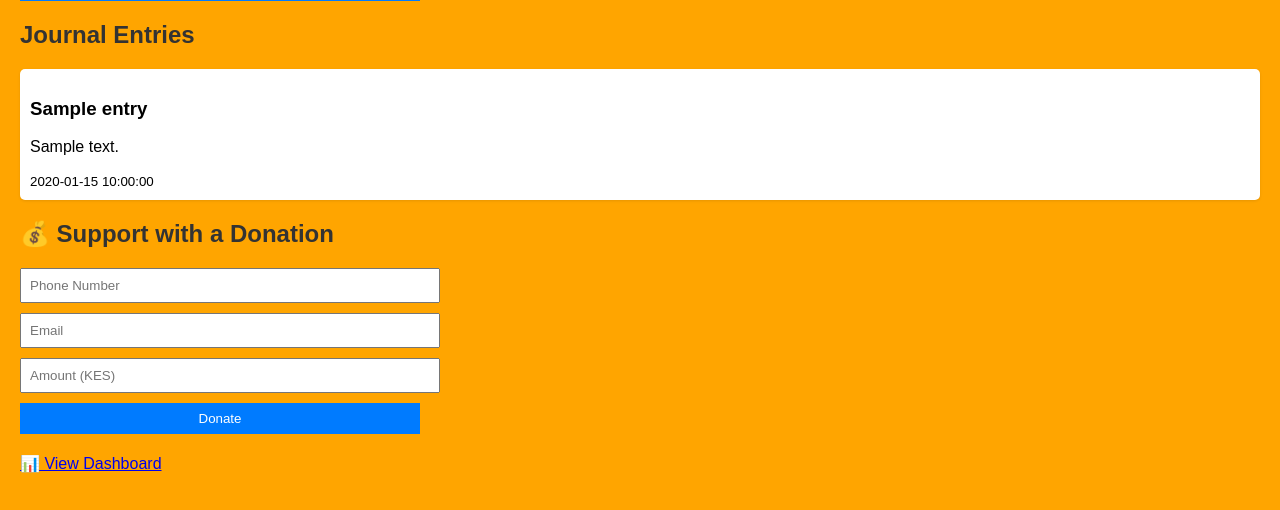
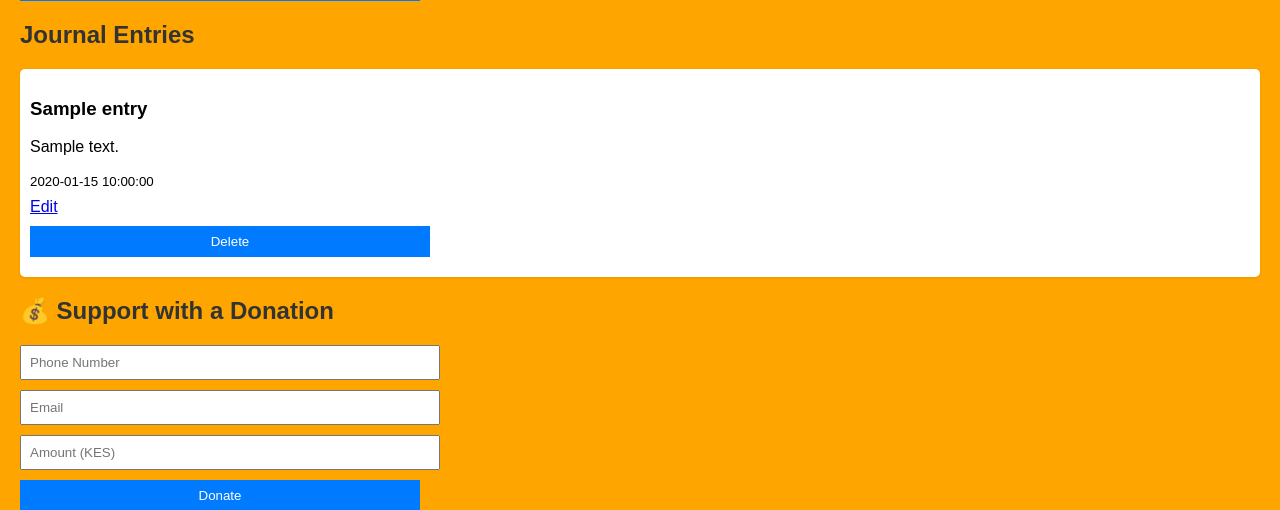
Before and after one commit to Irene-ops-ai/Mood-journal-app, a Flask app: page / in a window 1280 px wide. Shown: the part 214-724 px from the top of the page. Run offline with Flask 3, Linux system fonts and the light colour scheme; tables that the repository leaves empty hold one stand-in row (values such as "Sample post").

Commit message:
Added edit and delete buttons

```diff
--- a/app.py
+++ b/app.py
@@ -46,6 +46,41 @@ def add_entry():
     conn.commit()
     conn.close()
     return redirect("/")
+
+@app.route("/edit/<int:entry_id>", methods=["GET", "POST"])
+def edit_entry(entry_id):
+    conn = get_db()
+    entry = conn.execute(
+        "SELECT * FROM journal_entries WHERE id = ?", (entry_id,)
+    ).fetchone()
+
+    if not entry:
+        conn.close()
+        return "Entry not found", 404
+
+    if request.method == "POST":
+        title = request.form["title"]
+        content = request.form["content"]
+        conn.execute(
+            "UPDATE journal_entries SET title = ?, content = ? WHERE id = ?",
+            (title, content, entry_id)
+        )
+        conn.commit()
+        conn.close()
+        return redirect("/")
+
+    conn.close()
+    return render_template("edit.html", entry=entry)
+
+
+@app.route("/delete/<int:entry_id>", methods=["POST"])
+def delete_entry(entry_id):
+    conn = get_db()
+    conn.execute("DELETE FROM journal_entries WHERE id = ?", (entry_id,))
+    conn.commit()
+    conn.close()
+    return redirect("/")
+
 
 @app.route("/donate", methods=["POST"])
 def donate():
--- a/templates/index.html
+++ b/templates/index.html
@@ -4,7 +4,6 @@
   <meta charset="UTF-8">
   <title>Journal</title>
   <link rel="stylesheet" href="{{ url_for('static', filename='style.css') }}">
-
 </head>
 <body>
   <h1>📝 My Journal</h1>
@@ -21,6 +20,14 @@
       <h3>{{ entry['title'] }}</h3>
       <p>{{ entry['content'] }}</p>
       <small>{{ entry['created_at'] }}</small>
+
+      <!-- ✅ Edit & Delete buttons -->
+      <div style="margin: 8px 0;">
+        <a href="{{ url_for('edit_entry', entry_id=entry['id']) }}">Edit</a>
+        <form action="{{ url_for('delete_entry', entry_id=entry['id']) }}" method="POST" style="display:inline;">
+          <button type="submit">Delete</button>
+        </form>
+      </div>
     </div>
   {% else %}
     <p>No entries yet.</p>
```
Also changed, not shown: templates/edit.html (added, +22 -0 lines), templates/journal.html (+10 -1 lines), journal.db.
